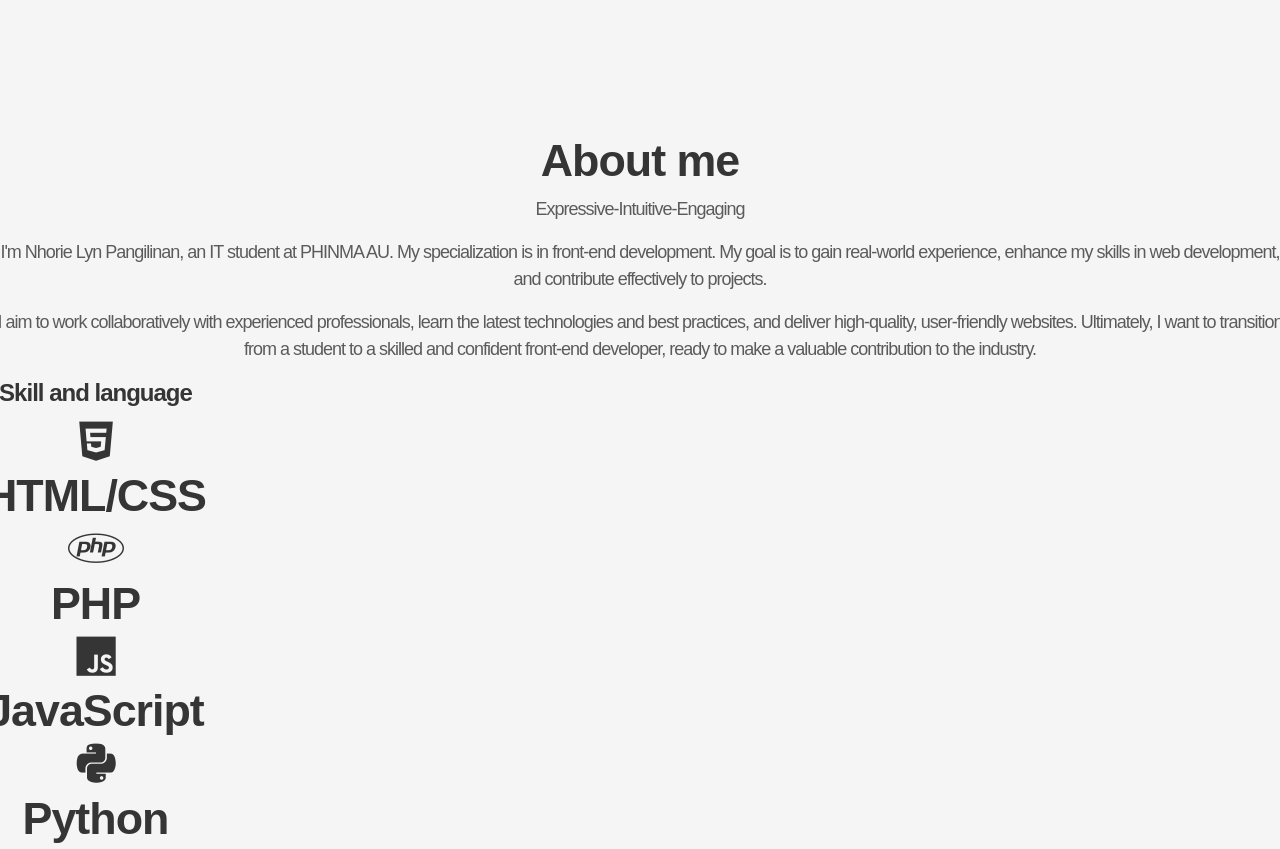
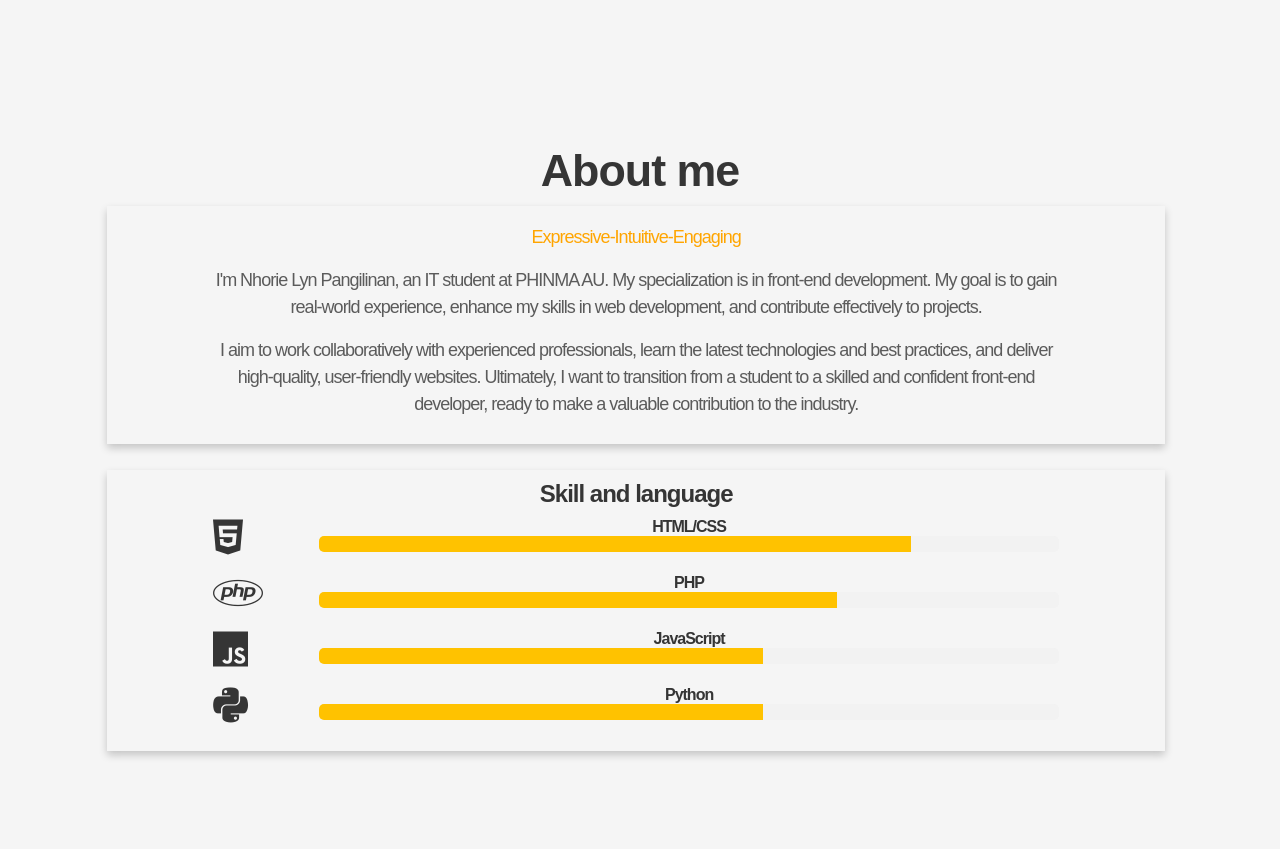
Before and after one commit to Nhrlyn/PORTFOLIO1, a plain HTML site: page index.html in a window 1280 px wide. Shown: the part 620-1469 px from the top of the page. Drawn offline with Linux system fonts and the light colour scheme.

Commit message:
Update style.css

```diff
--- a/css/style.css
+++ b/css/style.css
@@ -74,6 +74,93 @@ h1 {
     font-family: Arial, sans-serif;
     background-color: #f5f5f5;
     text-align: center;
+}
+
+.column1 {
+  float: center;
+  width: 99.3%;
+  margin-bottom: 10px;
+  padding: 0 8px;
+}
+
+.card1 {
+  box-shadow: 0 4px 8px 0 rgba(0, 0, 0, 0.2);
+  margin: 8px;
+}
+
+.about-section {
+padding: 50px;
+text-align: center;
+background-color: #474e5d;
+color: white;
+}
+
+.container2 {
+padding: 10px 106px;
+}
+
+.container2::after, .row::after {
+content: "";
+clear: both;
+display: table;
+}
+
+.title {
+color: orange;
+}@media screen and (max-width: 650px) {
+.column {
+width: 100%;
+display: block;
+}
+}
+
+.icon-container {
+font-size: 1rem;
+}
+
+.language {
+display: flex;
+margin-bottom: 1rem;
+font-size: medium;
+}
+
+.language-icon {
+flex: 1;
+font-size: 2.5rem;
+display: flex;
+align-items: center;
+}
+
+.language-details {
+flex: 7;
+display: flex;
+flex-direction: column;
+}
+
+.language-name {
+font-weight: bold;
+}
+
+.language-bar {
+background-color: #f2f2f2;
+border-radius: 5px;
+height: 1rem;
+overflow: hidden;
+}
+
+.bar {
+height: 100%;
+background-color: #ffc200;
+transition: width 1s;
+}
+
+.project-container {
+    display: flex;
+    justify-content: space-between;
+    align-items: center;
+    padding: 10px;
+    text-align: center;
+    margin-left:250px;
 }
 
 
```
